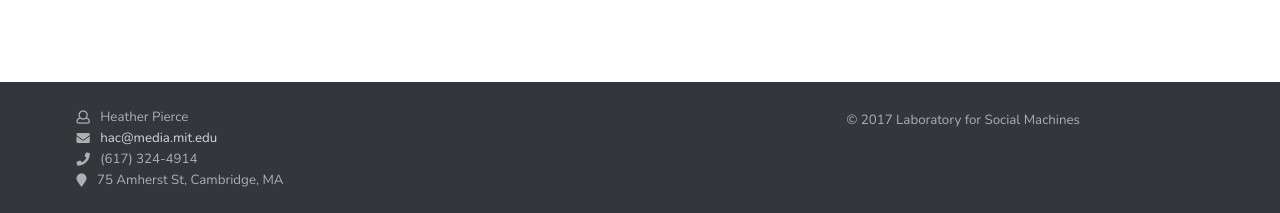
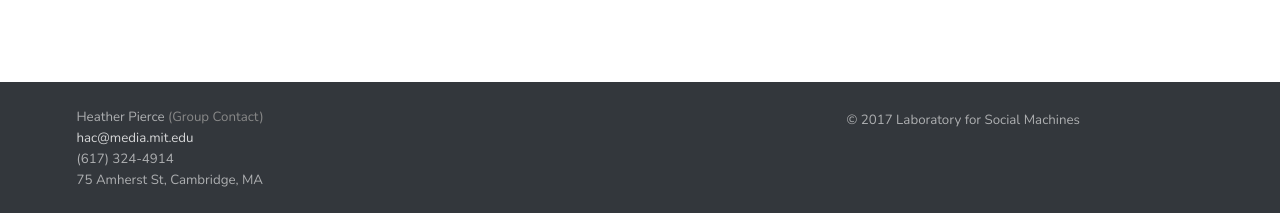
Before and after one commit to mit-ccc/social-machines.github.io, a Jekyll site: the page built from index.html, in a window 1280 px wide. Shown: the part 1155-1368 px from the top of the page. Built offline with Jekyll 4.4.1, drawn with Linux system fonts in a browser that asks for light colours; nearby versions of some CDN libraries; the list of posts is cut into pages by our own code.

Commit message:
Update footer

```diff
--- a/_layouts/default.html
+++ b/_layouts/default.html
@@ -51,25 +51,21 @@
           <div class="left floated column">
             <div class="ui list">
               <div class="item">
-                <i class="user icon outline"></i>
                 <div class="content">
-                  Heather Pierce
+                  Heather Pierce <span class="muted">(Group Contact)</span>
                 </div>
               </div>
               <div class="item">
-                <i class="mail icon"></i>
                 <div class="content">
                   <a href="mailto:hac@media.mit.edu">hac@media.mit.edu</a>
                 </div>
               </div>
               <div class="item">
-                <i class="phone icon"></i>
                 <div class="content">
                   (617) 324-4914
                 </div>
               </div>
               <div class="item">
-                <i class="marker icon"></i>
                 <div class="content">
                   75 Amherst St, Cambridge, MA
                 </div>
--- a/css/main.scss
+++ b/css/main.scss
@@ -128,3 +128,7 @@ h1, h2, h3, h4, h5, h6,
 .image-gallery .ui.cards>.card {
   box-shadow: none;
 }
+
+.muted {
+  color: #888;
+}
```
